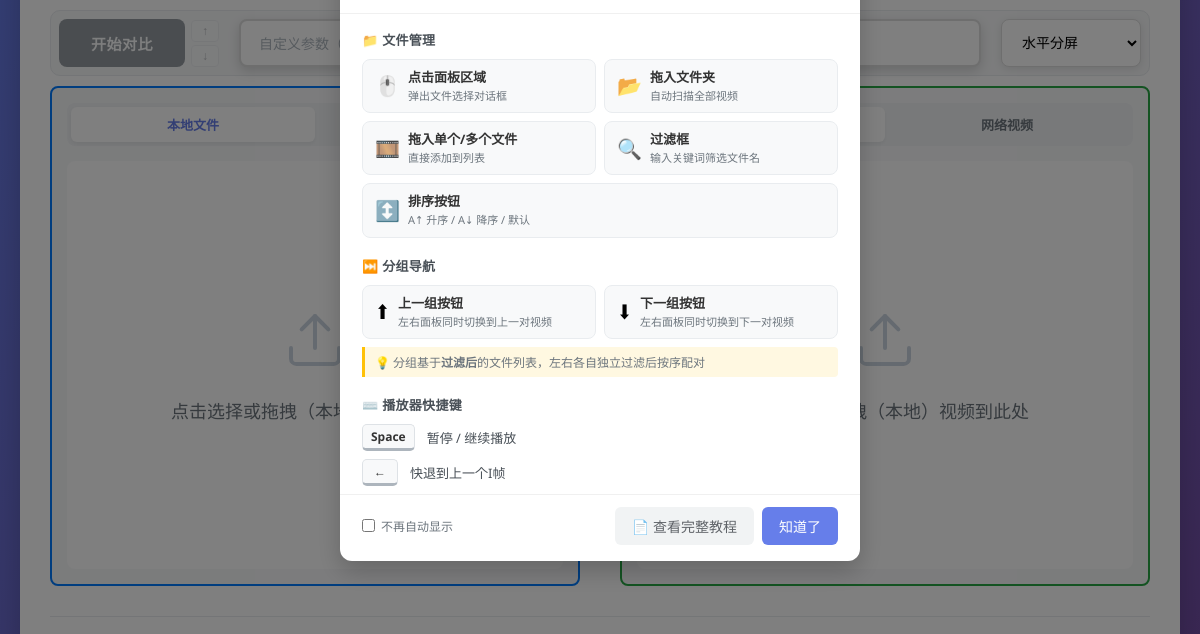
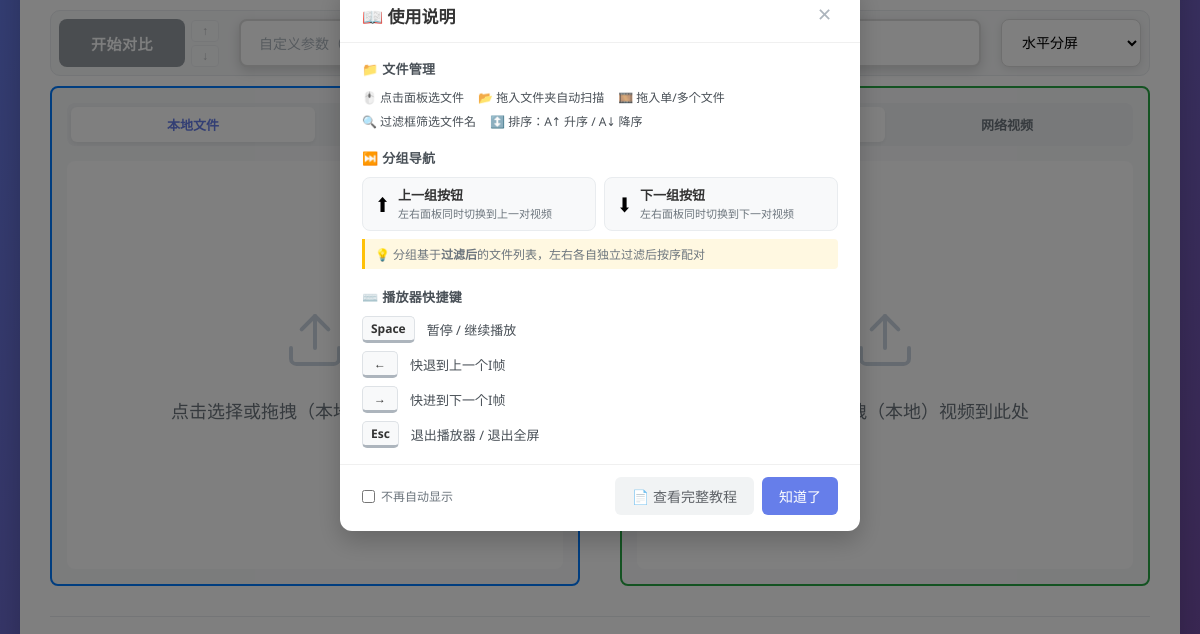
Before and after one commit to shiyinweilai/PlayerX, an Electron app: page app/src/index.html in a window 1200 px wide. Shown: the part 142-776 px from the top of the page. Drawn offline with Linux system fonts and the light colour scheme; no server answers.

Commit message:
【变更】版本 2.0.3

```diff
--- a/app/src/css/style.css
+++ b/app/src/css/style.css
@@ -1070,6 +1070,19 @@
       letter-spacing: 0.3px;
     }
 
+    /* 简洁文字列表（文件管理区） */
+    .guide-inline-list {
+      display: flex;
+      flex-wrap: wrap;
+      gap: 6px 14px;
+    }
+
+    .guide-inline-list span {
+      font-size: 12px;
+      color: #495057;
+      white-space: nowrap;
+    }
+
     /* 功能卡片 */
     .guide-cards {
       display: flex;
--- a/app/src/index.html
+++ b/app/src/index.html
@@ -207,27 +207,12 @@
         <!-- 文件管理 -->
         <div class="guide-section">
           <div class="guide-section-title">📁 文件管理</div>
-          <div class="guide-cards">
-            <div class="guide-card">
-              <div class="guide-card-icon">🖱️</div>
-              <div class="guide-card-text">点击面板区域<br><span class="guide-sub">弹出文件选择对话框</span></div>
-            </div>
-            <div class="guide-card">
-              <div class="guide-card-icon">📂</div>
-              <div class="guide-card-text">拖入文件夹<br><span class="guide-sub">自动扫描全部视频</span></div>
-            </div>
-            <div class="guide-card">
-              <div class="guide-card-icon">🎞️</div>
-              <div class="guide-card-text">拖入单个/多个文件<br><span class="guide-sub">直接添加到列表</span></div>
-            </div>
-            <div class="guide-card">
-              <div class="guide-card-icon">🔍</div>
-              <div class="guide-card-text">过滤框<br><span class="guide-sub">输入关键词筛选文件名</span></div>
-            </div>
-            <div class="guide-card">
-              <div class="guide-card-icon">↕️</div>
-              <div class="guide-card-text">排序按钮<br><span class="guide-sub">A↑ 升序 / A↓ 降序 / 默认</span></div>
-            </div>
+          <div class="guide-inline-list">
+            <span>🖱️ 点击面板选文件</span>
+            <span>📂 拖入文件夹自动扫描</span>
+            <span>🎞️ 拖入单/多个文件</span>
+            <span>🔍 过滤框筛选文件名</span>
+            <span>↕️ 排序：A↑ 升序 / A↓ 降序</span>
           </div>
         </div>
 
```
